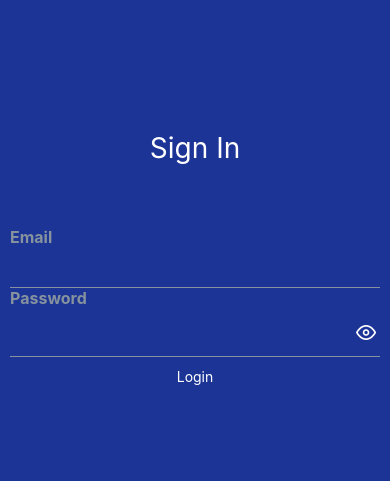
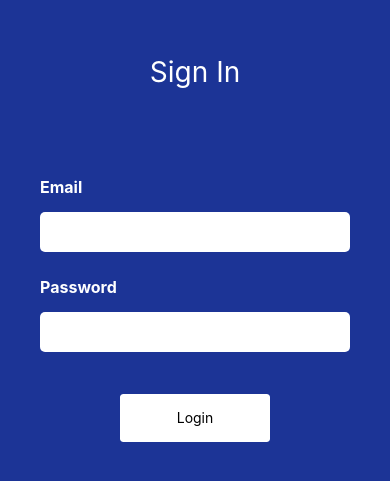
Before and after one commit to anlisha-maharjan/react-native-boilerplate, a React Native app: screen /Login in a window 390 px wide. Shown: the part 159-640 px from the top of the page. Built offline with nearby package versions, Linux system fonts and the light colour scheme.

Commit message:
Update login input field design

```diff
--- a/src/components/forms/input-field.js
+++ b/src/components/forms/input-field.js
@@ -12,13 +12,28 @@ const InputField = props => {
   return (
     <Input
       value={value}
+      inputContainerStyle={{
+        paddingTop: 15,
+        borderBottomWidth: 0,
+      }}
+      containerStyle={{
+        marginBottom: 15,
+      }}
+      labelStyle={{color: '#fff'}}
+      inputStyle={{
+        padding: 10,
+        fontSize: 14,
+        fontWeight: 'normal',
+        backgroundColor: '#fff',
+        borderRadius: 5,
+      }}
       onChangeText={text => onChange(name)(text)}
       onBlur={() => {
         setFieldTouched(name);
         onBlur(name);
       }}
       errorMessage={hasError && errors[name]}
-      errorStyle={hasError ? {fontSize: 14} : {display: 'none'}}
+      errorStyle={{fontSize: 14}}
       {...inputProps}
     />
   );
--- a/src/pages/dashboard/index.js
+++ b/src/pages/dashboard/index.js
@@ -1,18 +1,18 @@
 import React from 'react';
-import {View, Text} from 'react-native';
+import {View, Text, ImageBackground} from 'react-native';
 
-const Dashboard = props => {
+const Dashboard = () => {
   return (
     <View
       style={{
-        width: '100%',
         flex: 1,
-        flexDirection: 'column',
-        justifyContent: 'center',
-        alignItems: 'center',
-        backgroundColor: '#FFFFFF',
       }}>
-      <Text style={{color: '#1C3496', fontSize: 36}}>Welcome Anlisha!</Text>
+      <ImageBackground
+        source={require('../../assets/images/1.jpg')}
+        resizeMode="cover"
+        style={{flex: 1, justifyContent: 'center', alignItems: 'center'}}>
+        <Text style={{color: '#1C3496', fontSize: 36}}>Welcome Anlisha!</Text>
+      </ImageBackground>
     </View>
   );
 };
--- a/src/pages/login/index.js
+++ b/src/pages/login/index.js
@@ -1,4 +1,4 @@
-import React, {useState} from 'react';
+import React from 'react';
 import {KeyboardAvoidingView, Platform} from 'react-native';
 import {Formik, Field} from 'formik';
 import {connect} from 'react-redux';
@@ -8,8 +8,6 @@ import {InputField, BtnSubmit} from '../../components/forms';
 import {View, Text} from 'react-native';
 
 const Login = props => {
-  const [hide, setHide] = useState(true);
-
   const schema = Yup.object().shape({
     email: Yup.string()
       .email('Invalid email address')
@@ -22,9 +20,7 @@ const Login = props => {
   };
 
   return (
-    <KeyboardAvoidingView
-      behavior={Platform.OS === 'ios' ? 'padding' : 'height'}
-      style={{flex: 1}}>
+    <KeyboardAvoidingView behavior={'height'} style={{flex: 1}}>
       <View
         style={{
           flex: 1,
@@ -33,17 +29,16 @@ const Login = props => {
           alignItems: 'center',
           backgroundColor: '#1C3496',
         }}>
-        <Text style={{color: '#ffffff', marginBottom: '16%', fontSize: 28}}>
+        <Text style={{color: '#fff', marginBottom: '15%', fontSize: 28}}>
           Sign In
         </Text>
 
         <Formik
           initialValues={{email: '', password: ''}}
           validationSchema={schema}
-          onSubmit={onLogin}
-          style={{width: '100%'}}>
-          {props => (
-            <>
+          onSubmit={onLogin}>
+          {({handleSubmit}) => (
+            <View style={{width: '100%', padding: 30}}>
               <Field
                 component={InputField}
                 name="email"
@@ -55,33 +50,31 @@ const Login = props => {
               <Field
                 component={InputField}
                 name="password"
+                secureTextEntry={true}
                 label="Password"
-                secureTextEntry={hide}
                 autoCapitalize="none"
-                rightIcon={{
-                  type: 'feather',
-                  name: hide ? 'eye' : 'eye-off',
-                  color: '#fff',
-                  size: 20,
-                  onPress: () => {
-                    setHide(!hide);
-                  },
-                }}
               />
-
+              <View
+                style={{
+                  display: 'flex',
+                  justifyContent: 'center',
+                  alignItems: 'center',
+                }}>
                 <BtnSubmit
                   title="Login"
-                titleStyle={{color: '#FFFFFF', fontSize: 14}}
+                  containerStyle={{marginTop: '5%'}}
+                  titleStyle={{color: '#000', fontSize: 14}}
                   buttonStyle={{
-                  height: 38,
-                  margin: 'auto',
-                  backgroundColor: '#1C3496',
+                    width: 150,
+                    height: 48,
+                    backgroundColor: '#fff',
                   }}
-                handleSubmit={props.handleSubmit}
+                  handleSubmit={handleSubmit}
                   loading={props.loading}
                   loadingProps={{color: '#5BCADD'}}
                 />
-            </>
+              </View>
+            </View>
           )}
         </Formik>
       </View>
```
Also changed, not shown: 1 other file (tests, documents, lock files or other folders). Lines whose indentation alone changed are shown as unchanged.
